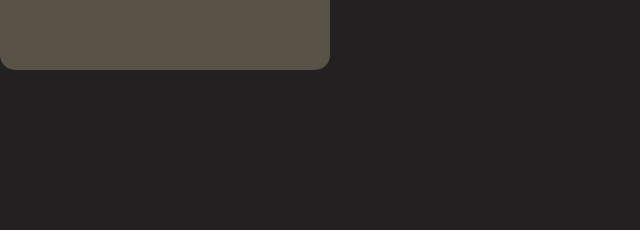
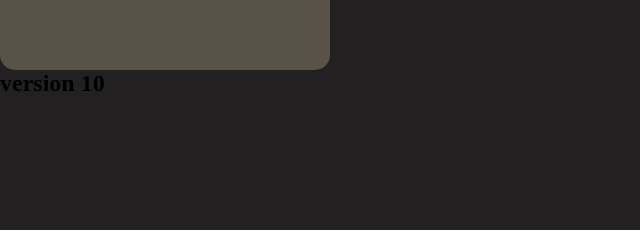
Before and after one commit to abdullahwahidi199/to-do-list-backup, a plain HTML site: page index.html in a window 1280 px wide. Shown: the part 370-610 px from the top of the page, 0-640 px from the left. Drawn offline with Linux system fonts and the light colour scheme.

Commit message:
version 10

```diff
--- a/index.html
+++ b/index.html
@@ -19,7 +19,7 @@
             </ul>
 
         </div>
-
+        <h2>version 10</h2>
     </div>
     <script src="script.js"></script>
 </body>
```
